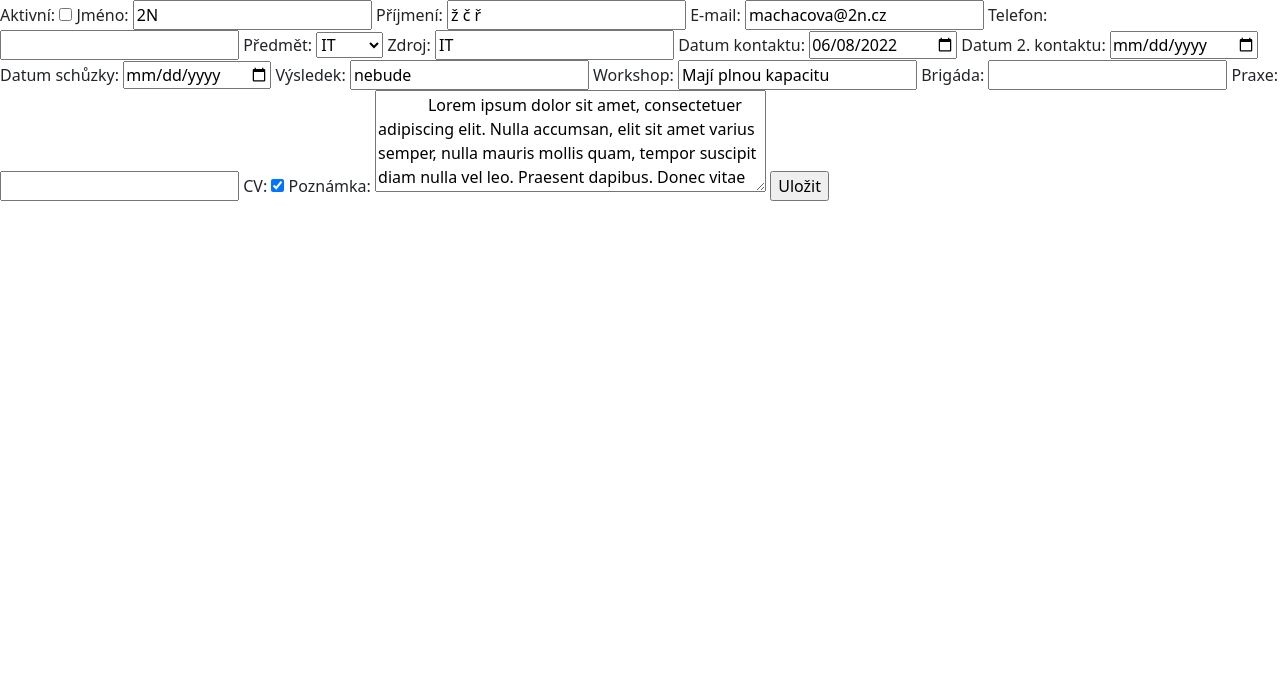
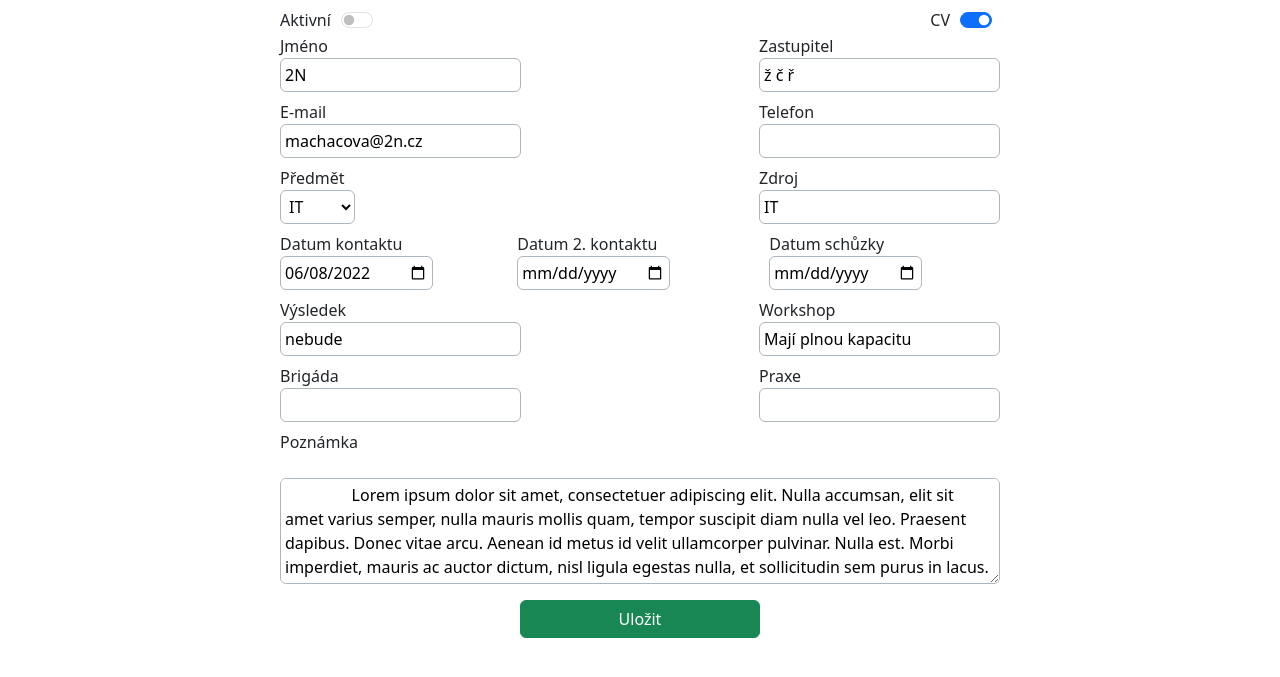
Before and after one commit to DominikSliva/SuperProject-WA, a PHP site: page /Table/firmDetail.php?id=1 in a window 1280 px wide. Shown: the part 110-787 px from the top of the page. Run offline with PHP 8.4, Linux system fonts and the light colour scheme; data comes from the database, SQL or seed files in the repository; data that the repository does not hold is empty; some libraries are stand-ins or nearby versions.

Commit message:
Styles for updating firm

```diff
--- a/Table/firmDetail.php
+++ b/Table/firmDetail.php
@@ -32,7 +32,7 @@ while($subRow = mysqli_fetch_assoc($subjectQuery)){
     <title><?php echo $firmValues["name"]. " Detail";?></title>
 </head>
 <body>
-<header>
+    <header>
         <nav class="navbar bg-body-tertiary">
             <div class="container-fluid ">
 
@@ -45,64 +45,124 @@ while($subRow = mysqli_fetch_assoc($subjectQuery)){
             </div>
           </nav>
     </header>
-    <form action="updateFirm.php" method="post">
+
+    <form action="updateFirm.php" method="post" class="d-flex flex-column w-75 mx-auto align-items-center fs-6">
         <input type='hidden' name='id' <?php echo "value='".$id."'"; ?>>
 
-        <label for="active">Aktivní:</label>
-        <input type="checkbox" name="active" onclick="checkboxHelper(this)" <?php if($firmValues["active"] == 1){echo "checked";} echo " value='".$firmValues["active"]."'";?>>
+        <div class="d-flex flex-row w-75 justify-content-between mt-2">
+            <div class="d-flex">
+                <label style="margin-right: 10px;" for="active">Aktivní</label>
 
-        <label for="name">Jméno:</label>
-        <input type="text" name="name" <?php echo "value='".$firmValues["name"]."'";?>>
+                <div class="form-check form-switch">
+                    <input class="form-check-input" type="checkbox" name="active" onclick="checkboxHelper(this)" <?php if($firmValues["active"] == 1){echo "checked";} echo " value='".$firmValues["active"]."'";?>>
+                </div>
 
-        <label for="surname">Příjmení:</label>
-        <input type="text" name="surname" <?php echo "value='".$firmValues["surname"]."'";?>>
+            </div>
 
-        <label for="email">E-mail:</label>
-        <input type="email" name="email" id="" <?php echo "value='".$firmValues["email"]."'";?>>
+            <div class="d-flex">
+                <label style="margin-right: 10px;" for="cv">CV</label>
+                <div class="form-check form-switch">
+                    <input class="form-check-input" type="checkbox" name="cv" onclick="checkboxHelper(this)" <?php if($firmValues["cv"] == 1){echo "checked";} echo " value='".$firmValues["cv"]."'"; ?>>
+                </div>
+            </div>
+        </div>
 
-        <label for="phone">Telefon:</label>
-        <input type="text" name="phone" <?php echo "value='".$firmValues["phone"]."'";?>>
+        <div class="d-flex flex-row w-75 justify-content-between">
+            <div>
+                <label for="name">Jméno</label>
+                <br>
+                <input class="border border-dark-subtle rounded p-1" type="text" name="name" <?php echo "value='".$firmValues["name"]."'";?>>
+            </div>
 
-        <label for="subject">Předmět:</label>
-        <select name="subject" id="">
-            <option value="1" <?php if($firmValues["subject_id"] == 1){echo "selected";} ?> ><?php echo $subjects[1];?></option>
-            <option value="2" <?php if($firmValues["subject_id"] == 2){echo "selected";} ?>><?php echo $subjects[2];?></option>
-            <option value="3" <?php if($firmValues["subject_id"] == 3){echo "selected";} ?>><?php echo $subjects[3];?></option>
-        </select>
+            <div>
+                <label for="surname">Zastupitel</label>
+                <br>
+                <input class="border border-dark-subtle rounded p-1" type="text" name="surname" <?php echo "value='".$firmValues["surname"]."'";?>>
+            </div>
+        </div>
 
-        <label for="source">Zdroj:</label>
-        <input type="text" name="source" <?php echo "value='".$firmValues["source"]."'"; ?>>
+        <div class="d-flex flex-row w-75 justify-content-between mt-2">
+            <div>
+                <label for="email">E-mail</label>
+                <br>
+                <input class="border border-dark-subtle rounded p-1" type="email" name="email" id="" <?php echo "value='".$firmValues["email"]."'";?>>
+            </div>
+            <div>
+                <label for="phone">Telefon</label>
+                <br>
+                <input class="border border-dark-subtle rounded p-1" type="text" name="phone" <?php echo "value='".$firmValues["phone"]."'";?>>
+            </div>
+        </div>
 
-        <label for="date_of_contact">Datum kontaktu:</label>
-        <input type="date" name="date_of_contact" id="" <?php echo "value='".$firmValues["date_of_contact"]."'"; ?>>
+        <div class="d-flex flex-row w-75 justify-content-between mt-2">
+            <div>
+            <label for="subject">Předmět</label>
+                <br>
+                <select name="subject" id="" class="bg-white p-1 border rounded border-dark-subtle">
+                  <option value="1" <?php if($firmValues["subject_id"] == 1){echo "selected";} ?> ><?php echo $subjects[1];?></option>
+                  <option value="2" <?php if($firmValues["subject_id"] == 2){echo "selected";} ?>><?php echo $subjects[2];?></option>
+                  <option value="3" <?php if($firmValues["subject_id"] == 3){echo "selected";} ?>><?php echo $subjects[3];?></option>
+                </select>
+            </div>
 
-        <label for="date_of_2_contact">Datum 2. kontaktu:</label>
-        <input type="date" name="date_of_2_contact" id="" <?php echo "value='".$firmValues["date_of_2_contact"]."'"; ?>>
+            <div>
+                <label for="source">Zdroj</label>
+                <br>
+                <input class="border border-dark-subtle rounded p-1" type="text" name="source" <?php echo "value='".$firmValues["source"]."'"; ?>>
+            </div>
+        </div>
 
-        <label for="date_of_meeting">Datum schůzky:</label>
-        <input type="date" name="date_of_meeting" <?php echo "value='".$firmValues["date_of_meeting"]."'"; ?>>
+        <div class="d-flex flex-row w-75 justify-content-between mt-2">
+            <div>
+                <label for="date_of_contact">Datum kontaktu</label>
+                <input class="border border-dark-subtle rounded p-1" type="date" name="date_of_contact" id="" <?php echo "value='".$firmValues["date_of_contact"]."'"; ?>>
+            </div>
+            <div>
+                <label for="date_of_2_contact">Datum 2. kontaktu</label>
+                <input class="border border-dark-subtle rounded p-1" type="date" name="date_of_2_contact" id="" <?php echo "value='".$firmValues["date_of_2_contact"]."'"; ?>>
+            </div>
+            <div>
+                <label for="date_of_meeting">Datum schůzky</label>
+                <input class="border border-dark-subtle rounded p-1" type="date" name="date_of_meeting" <?php echo "value='".$firmValues["date_of_meeting"]."'"; ?>>
+            </div>
+        </div>
 
-        <label for="result">Výsledek:</label>
-        <input type="textarea" name="result" <?php echo "value='".$firmValues["result"]."'"; ?>>
+        <div class="d-flex flex-row w-75 justify-content-between mt-2">
+            <div>
+                <label for="result">Výsledek</label>
+                <br>
+                <input class="border border-dark-subtle rounded p-1" type="text" name="result" <?php echo "value='".$firmValues["result"]."'"; ?>>
+            </div>
+            <div>
+                <label for="workshop">Workshop</label>
+                <br>
+                <input class="border border-dark-subtle rounded p-1" type="text" name="workshop" <?php echo "value='".$firmValues["workshop"]."'" ?>>
+            </div>
+        </div>
 
-        <label for="workshop">Workshop:</label>
-        <input type="text" name="workshop" <?php echo "value='".$firmValues["workshop"]."'" ?>>
+        <div class="d-flex flex-row w-75 justify-content-between mt-2">
+            <div>
+                <label for="brigade">Brigáda</label>
+                <br>
+                <input class="border border-dark-subtle rounded p-1" type="text" name="brigade" <?php echo "value='".$firmValues["brigade"]."'"; ?>>
+            </div>
+            <div>
+                <label for="practice">Praxe</label>
+                <br>
+                <input class="border border-dark-subtle rounded p-1" type="text" name="practice" <?php echo "value='".$firmValues["practice"]."'"; ?>>
+            </div>
+        </div>
 
-        <label for="brigade">Brigáda:</label>
-        <input type="text" name="brigade" <?php echo "value='".$firmValues["brigade"]."'"; ?>>
 
-        <label for="practice">Praxe:</label>
-        <input type="text" name="practice" <?php echo "value='".$firmValues["practice"]."'"; ?>>
+        <div class="d-flex flex-column w-75 mt-2">
+            <label for="note">Poznámka</label>
+            <br>
+            <textarea class="border border-dark-subtle rounded p-1" name="note" id="" cols="40" rows="4" class="w-100">
+                <?php echo $firmValues["note"]; ?>
+            </textarea>
+        </div>
 
-        <label for="cv">CV:</label>
-        <input type="checkbox" name="cv" onclick="checkboxHelper(this)" <?php if($firmValues["cv"] == 1){echo "checked";} echo " value='".$firmValues["cv"]."'"; ?>>
-
-        <label for="note">Poznámka:</label>
-        <textarea name="note" id="" cols="40" rows="4">
-            <?php echo $firmValues["note"]; ?>
-        </textarea>
-
-        <input type="submit" value="Uložit">
+        <input type="submit" value="Uložit" class="w-25 mt-3 mx-auto btn btn-success"">
     </form>
 
     <script>
```
